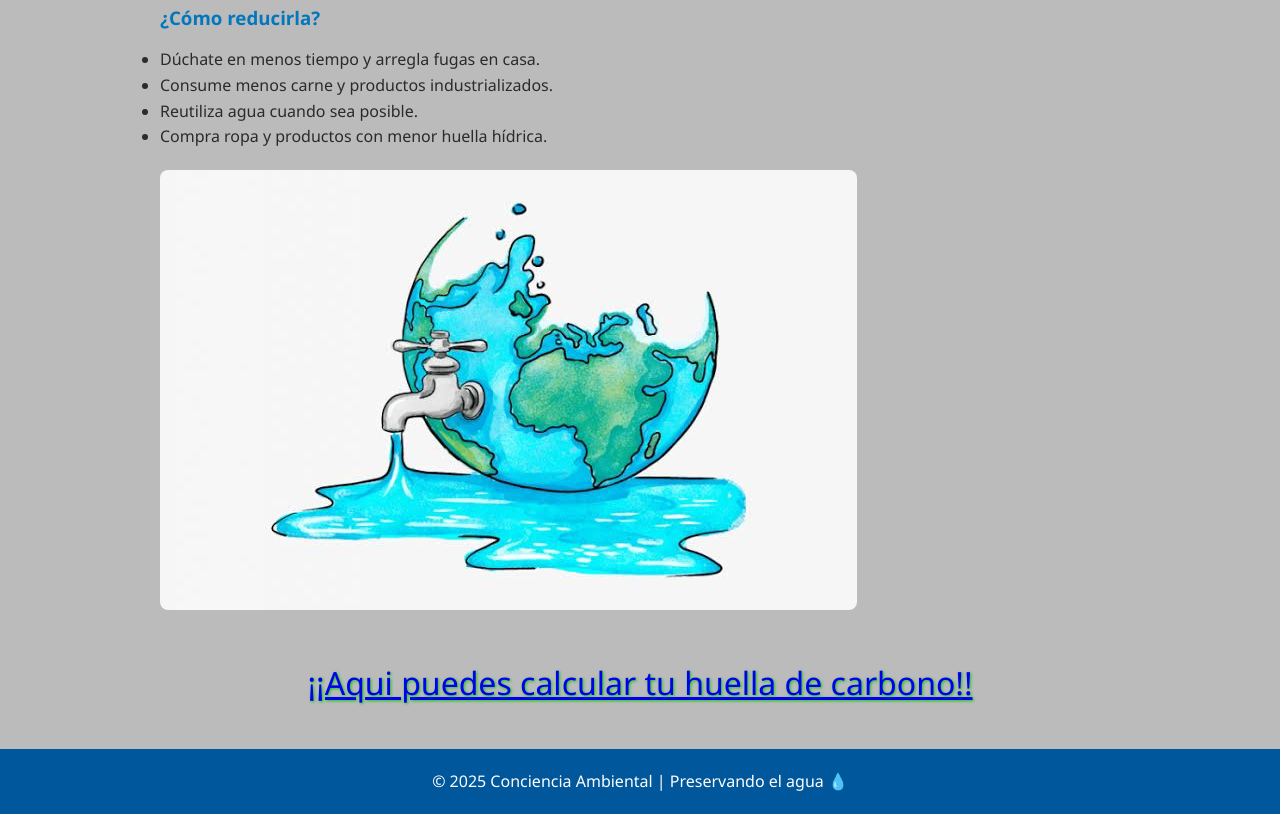
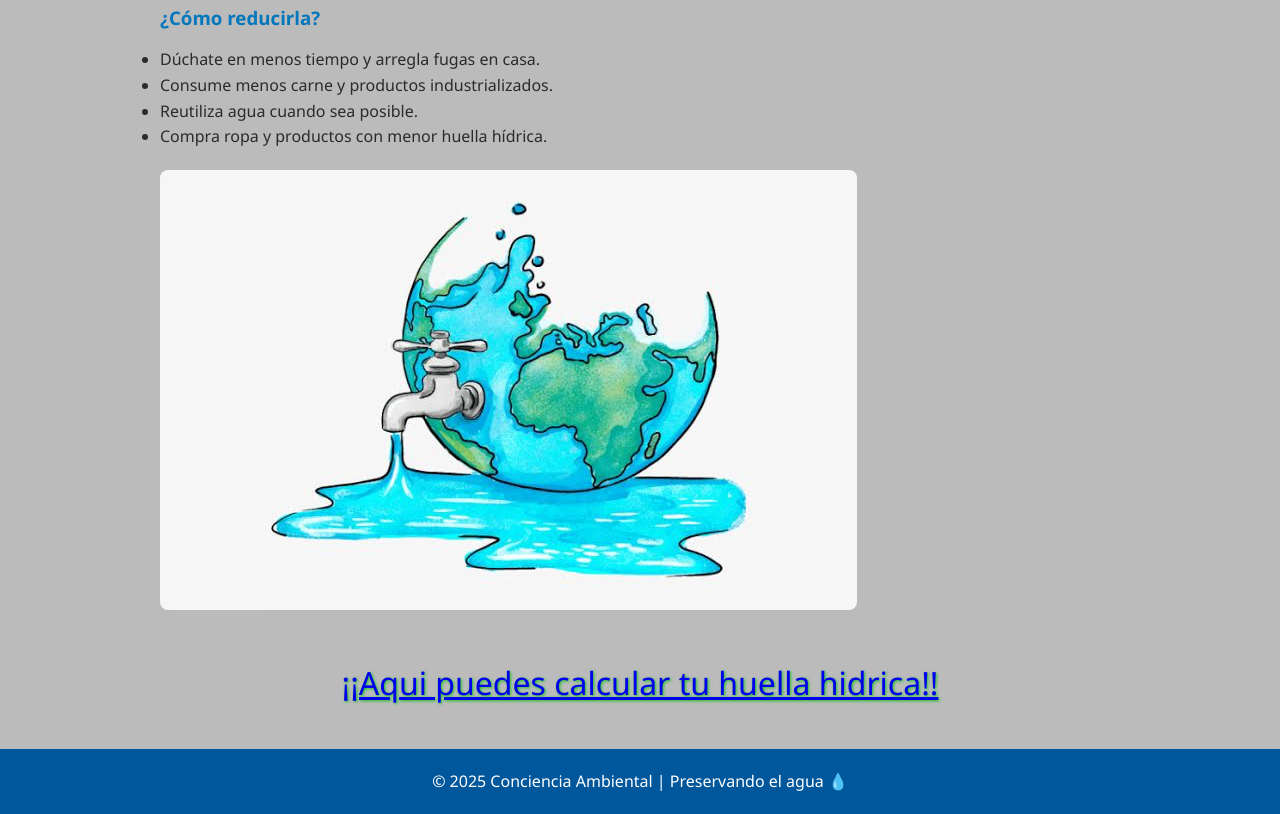
Before and after one commit to oscarmoises/Paginahuellitas, a plain HTML site: page huellahidri.html in a window 1280 px wide. Shown: the part 928-1742 px from the top of the page. Drawn offline with Linux system fonts and the light colour scheme.

Commit message:
Update huellahidri.html

```diff
--- a/huellahidri.html
+++ b/huellahidri.html
@@ -174,7 +174,7 @@
     </ul>
   </section>
 
-  <p class="centrado"><a href="https://caem.org.co/ConveniosCARCAEM/huellahidrica/">¡¡Aqui puedes calcular tu huella de carbono!!</a></p>
+  <p class="centrado"><a href="https://caem.org.co/ConveniosCARCAEM/huellahidrica/">¡¡Aqui puedes calcular tu huella hidrica!!</a></p>
 
   <footer>
     <p>&copy; 2025 Conciencia Ambiental | Preservando el agua 💧</p>
```
